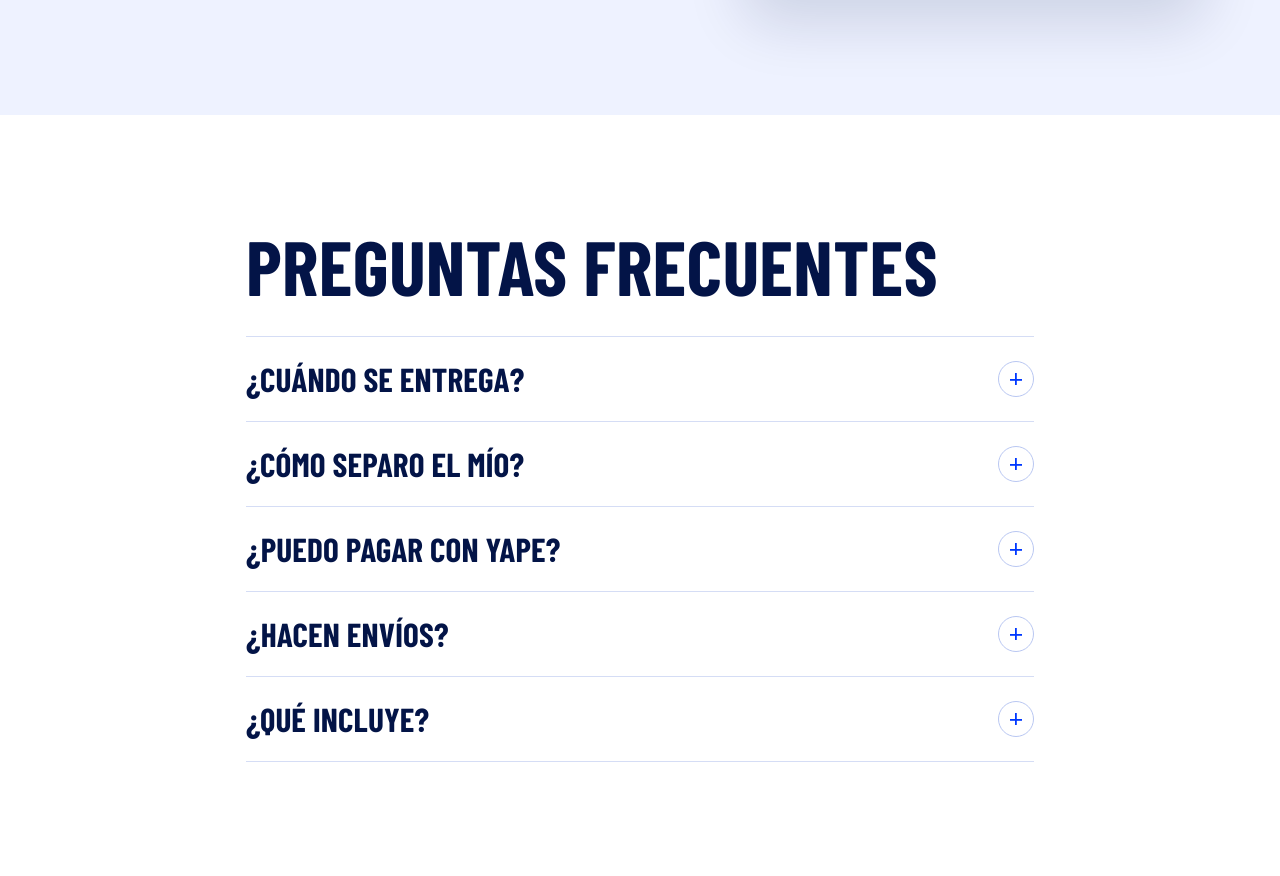
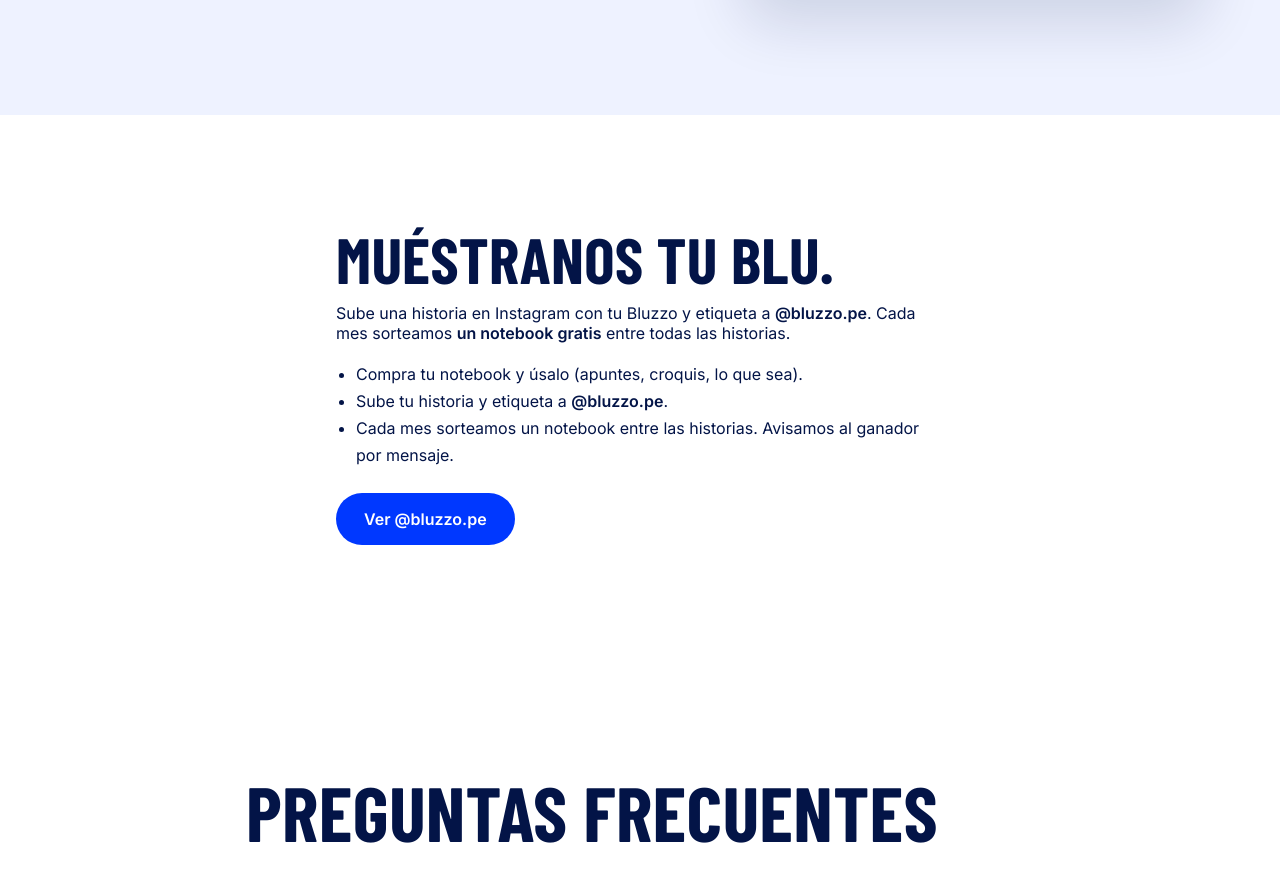
Before and after one commit to erickalcarraz12-sketch/bluzzo-landing, a plain HTML site: page index.html in a window 1280 px wide. Shown: the part 6147-7023 px from the top of the page. Drawn offline with nearby package versions, Linux system fonts and the light colour scheme; no server answers; animation ran at ten frames a second.

Commit message:
Sorteo mensual: sección Muéstranos tu blu y aviso en gracias
Co-Authored-By: Claude Sonnet 5.5 <noreply@anthropic.com>
Claude-Session: https://claude.ai/code/session_01R2QcUKjx8j6M5fJ1SkeGXP

```diff
--- a/index.html
+++ b/index.html
@@ -250,6 +250,7 @@ a{text-decoration:none;color:inherit}
   </div>
 </div></section>
 
+<section class="sec sorteo hielo" id="sorteo"><div class="wrap sorteo-in"><div><h2 class="disp">Muéstranos tu blu.</h2><p class="lead">Sube una historia en Instagram con tu Bluzzo y etiqueta a <b>@bluzzo.pe</b>. Cada mes sorteamos <b>un notebook gratis</b> entre todas las historias.</p><ul class="sorteo-l"><li>Compra tu notebook y úsalo (apuntes, croquis, lo que sea).</li><li>Sube tu historia y etiqueta a <b>@bluzzo.pe</b>.</li><li>Cada mes sorteamos un notebook entre las historias. Avisamos al ganador por mensaje.</li></ul><a class="btn azul" href="https://www.instagram.com/bluzzo.pe/" target="_blank" rel="noopener">Ver @bluzzo.pe</a></div></div></section>
 <section class="sec prueba claro" id="prueba" hidden><div class="wrap"><h2 class="disp">Lo que dicen.</h2><div class="tgrid" id="tgrid"></div></div></section>
 <section class="sec faq" id="preguntas"><div class="wrap">
   <h2 class="disp">Preguntas frecuentes</h2>
--- a/site.css
+++ b/site.css
@@ -258,3 +258,8 @@ html,body{overflow-x:clip}
 .pnormal{display:flex;flex-wrap:wrap;align-items:baseline;gap:4px 12px;font-size:14px;color:#51608F;margin-top:-8px}
 .pnormal s{font:700 24px/1 'Barlow Condensed',sans-serif;color:#8C99C2;text-decoration-thickness:2px}
 .hero .precio s{font:700 22px/1 'Barlow Condensed',sans-serif;color:var(--cota);opacity:.8;text-decoration-thickness:2px}
+
+.sorteo h2{margin:0 0 14px;font-size:clamp(44px,5vw,72px);color:var(--marino)}
+.sorteo-in{max-width:720px}
+.sorteo .lead{color:var(--marino);margin:0 0 18px}
+.sorteo-l{margin:0 0 24px;padding-left:20px;color:var(--marino);line-height:1.7}
```
Also changed, not shown: gracias.html (+1 -0 lines), notebook.html (+1 -0 lines).
